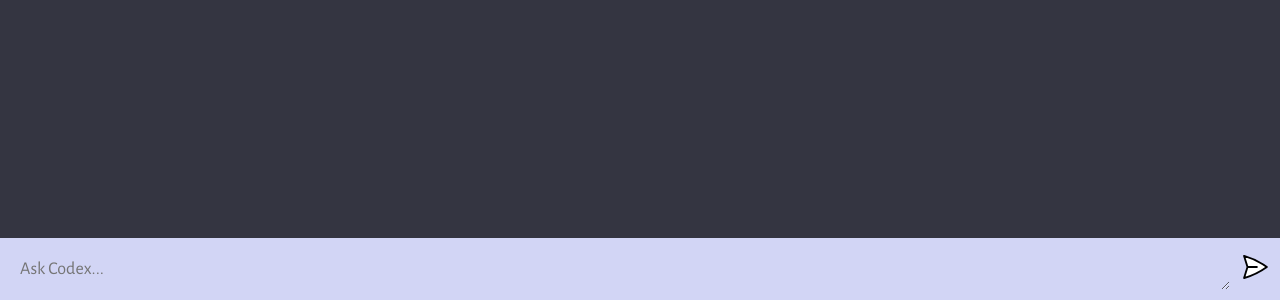
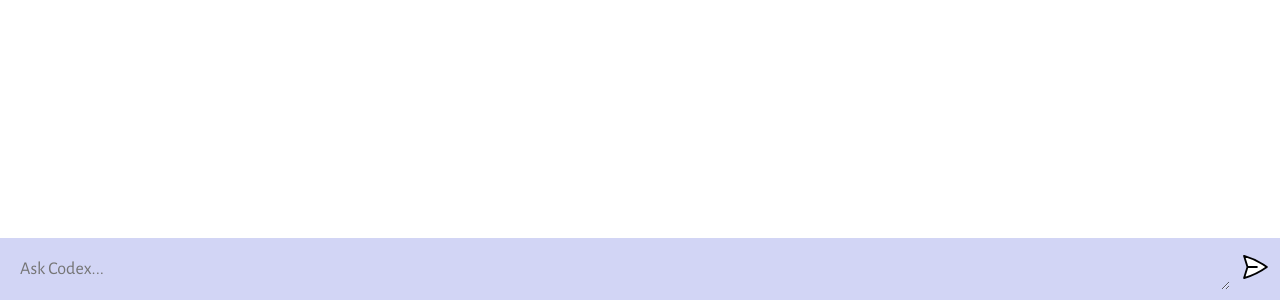
Before and after one commit to Loxofy/MyThingy, a website built with Vite: page client/index.html in a window 1280 px wide. Shown: the part 500-800 px from the top of the page. Built offline with nearby package versions, Linux system fonts and the light colour scheme.

Commit message:
New Update

```diff
--- a/client/style.css
+++ b/client/style.css
@@ -8,13 +8,13 @@
 }
 
 body {
-  background: #343541;
+  background: #ffffff;
 }
 
 #app {
   width: 100vw;
   height: 100vh;
-  background: #343541;
+  background: #ffffff;
 
   display: flex;
   flex-direction: column;
```
